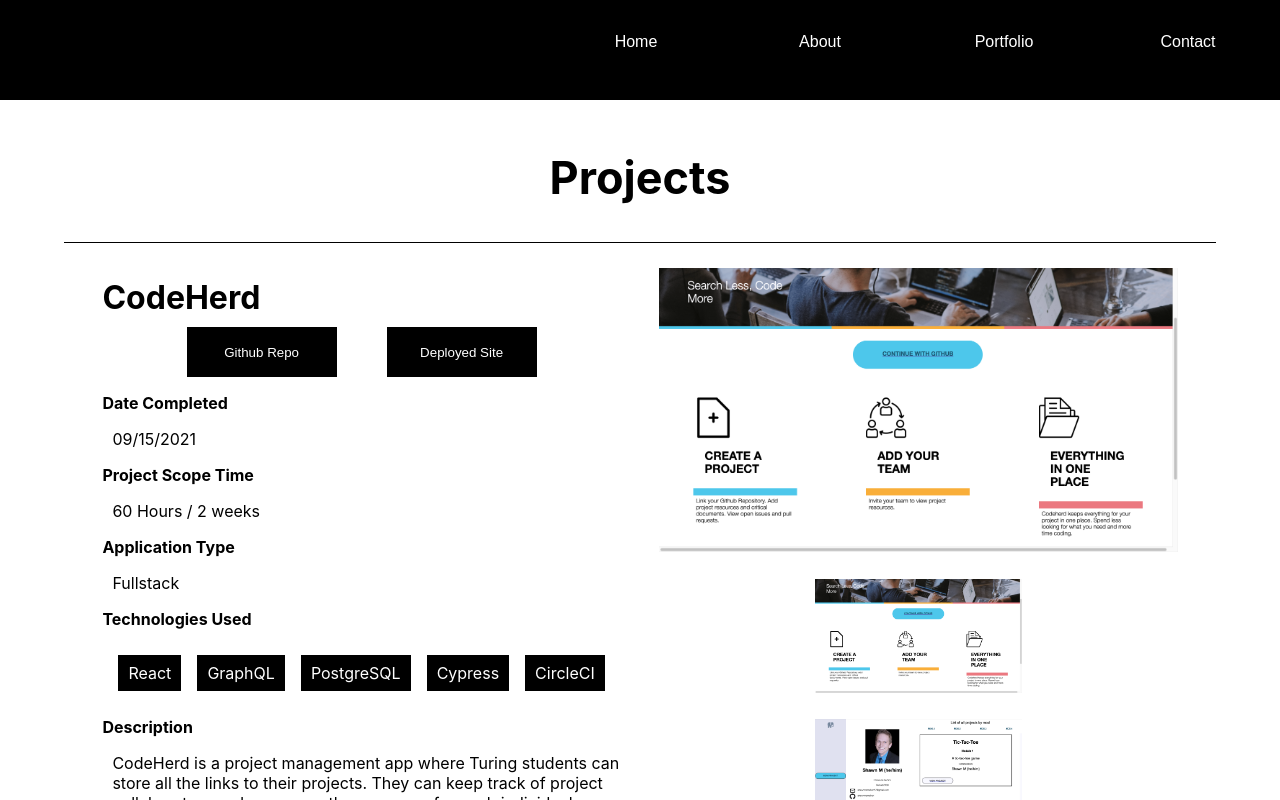
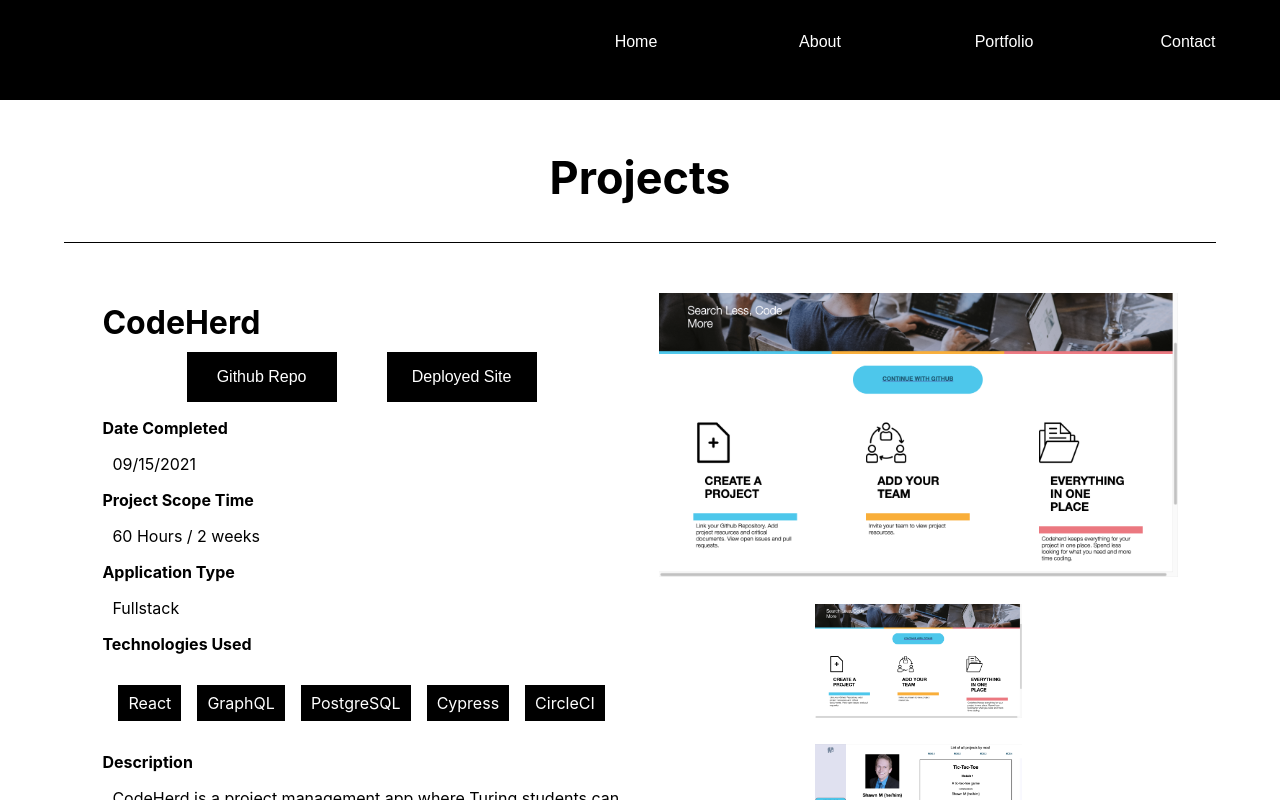
Before and after one commit to shawnmcmahon/portfolio, a React (Create React App) app: page /portfolio in a window 1280 px wide. Shown: the top 800 px of the page. Built offline with nearby package versions, Linux system fonts and the light colour scheme.

Commit message:
Increase font size on project buttons to 16px

```diff
--- a/src/Components/Portfolio/Portfolio.css
+++ b/src/Components/Portfolio/Portfolio.css
@@ -15,7 +15,7 @@
 .portfolio-container {
   /* border: 2px red solid; */
   width: 90%;
-  height: 3500px;
+  height: 3750px;
   display: flex;
   flex-direction: column;
 }
--- a/src/Components/Project/Project.css
+++ b/src/Components/Project/Project.css
@@ -12,6 +12,8 @@
   height: 50px;
   margin: 0 25px 0 25px;
   cursor: pointer;
+  font-size: 16px;
+
 }
 
 .project-button-container {
@@ -58,7 +60,7 @@
   display: flex;
   flex-direction: row;
   justify-content: space-evenly;
-  padding: 25px 0 25px 0;
+  padding: 50px 0 50px 0;
   border-top: 1px solid black;
 }
 
@@ -90,6 +92,8 @@
   line-height: 1;
   font-size: 16px;
   padding: 10px 10px 10px 10px;
+  margin: 5px 0 5px 0;
+
 }
 
 .tech-stack-list {
```
